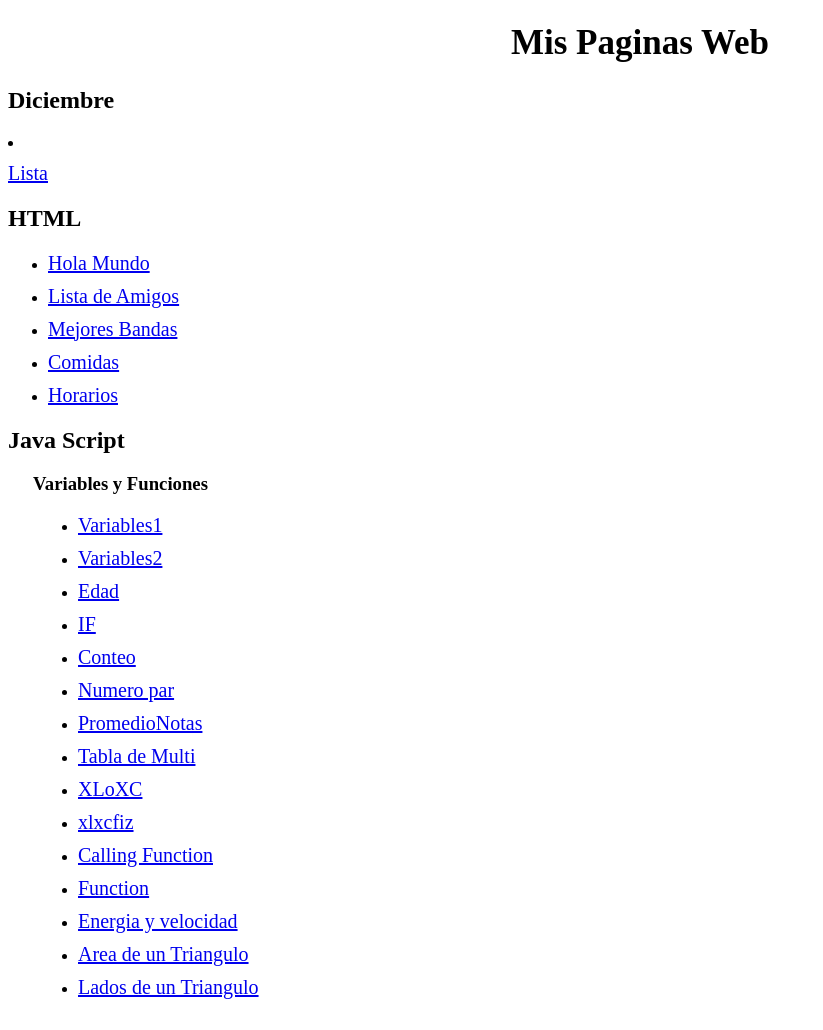
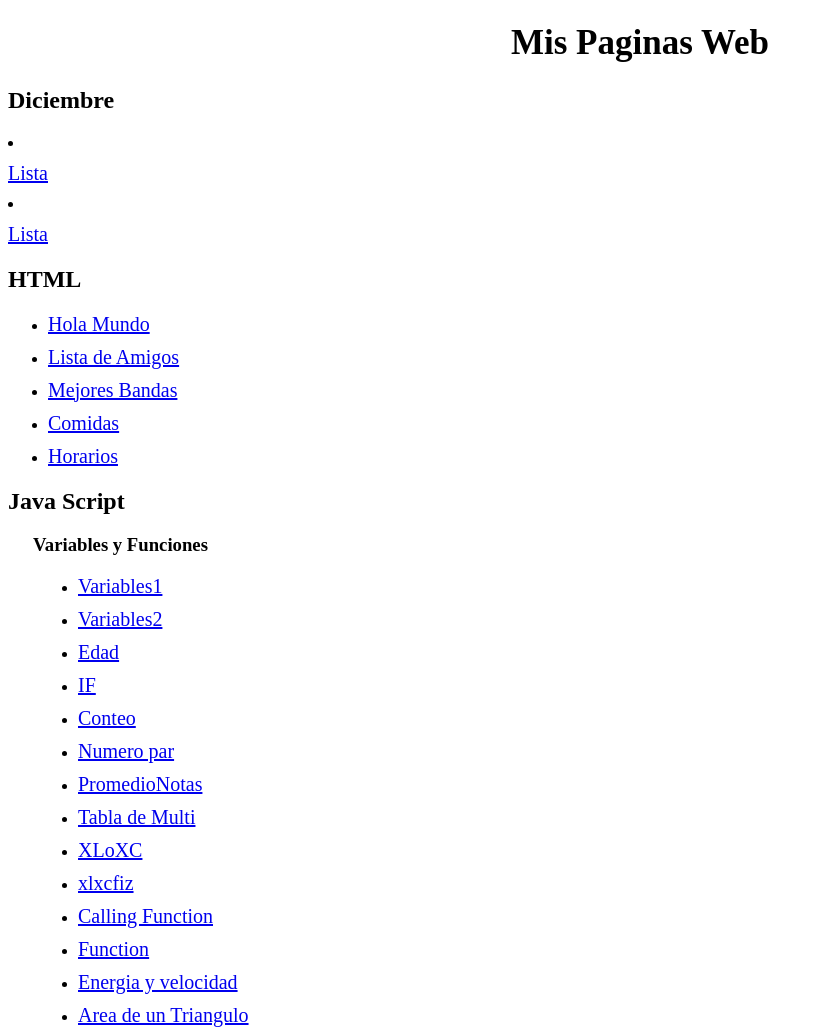
Before and after one commit to ArandaFacundo/Sist.-de-Control-e-Inst.-Virtual, a plain HTML site: page index.html in a window 1280 px wide. Shown: the top 1030 px of the page, without its empty margins (0-823 px from the left). Drawn offline with Linux system fonts and the light colour scheme.

Commit message:
Update index.html

```diff
--- a/index.html
+++ b/index.html
@@ -21,6 +21,7 @@
 <h2>Diciembre </h2>
 
 	 <li><a href="./Diciembre/Lista.html">Lista</a></li>
+	 <li><a href="./Diciembre/Tabla.html">Lista</a></li>
 
 
 
```
